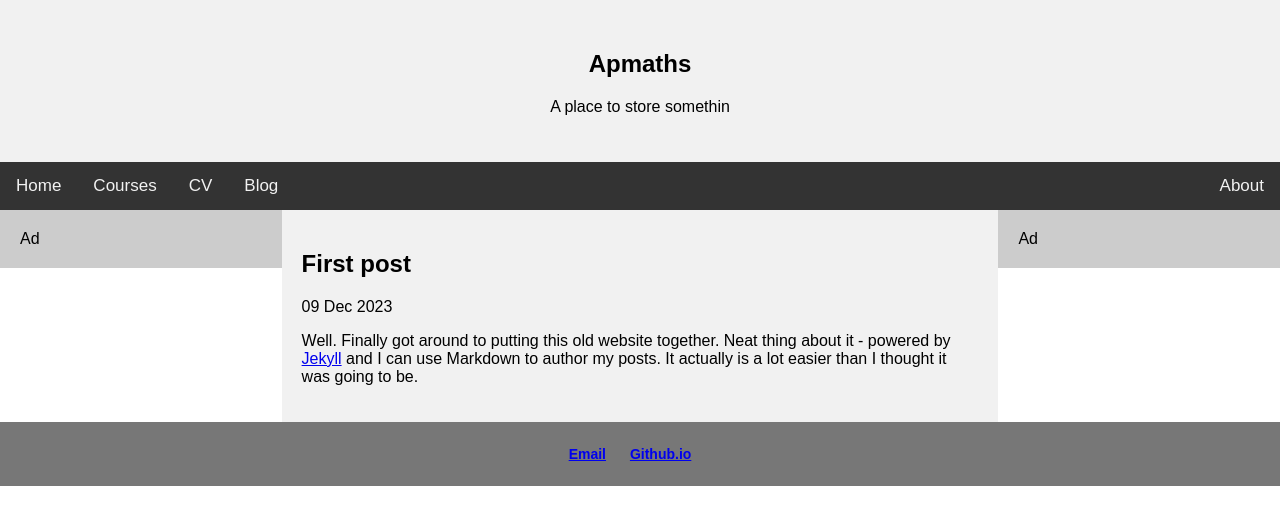
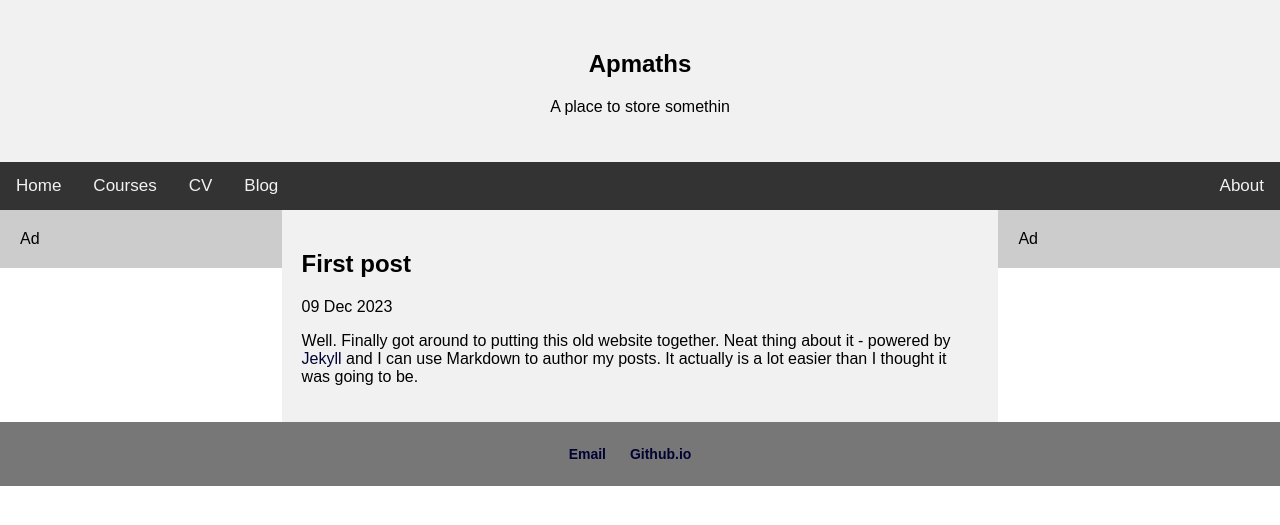
Before and after one commit to hoAngnaMPHan/apmaths.github.io, a Jekyll site: the page built from _posts/2023-12-09-first-post.md, in a window 1280 px wide. Shown: the top 525 px of the page. Built offline with Jekyll 4.4.1, drawn with Linux system fonts in a browser that asks for light colours.

Commit message:
Update style.css

```diff
--- a/css/style.css
+++ b/css/style.css
@@ -6,6 +6,9 @@ body {
   font-family: Arial, Helvetica, sans-serif;
   margin: 0;
 }
+
+a { text-decoration: none; color: #000333; }
+a:hover { text-decoration: underline; }
 
  .header {
   background-color: #f1f1f1;
```
